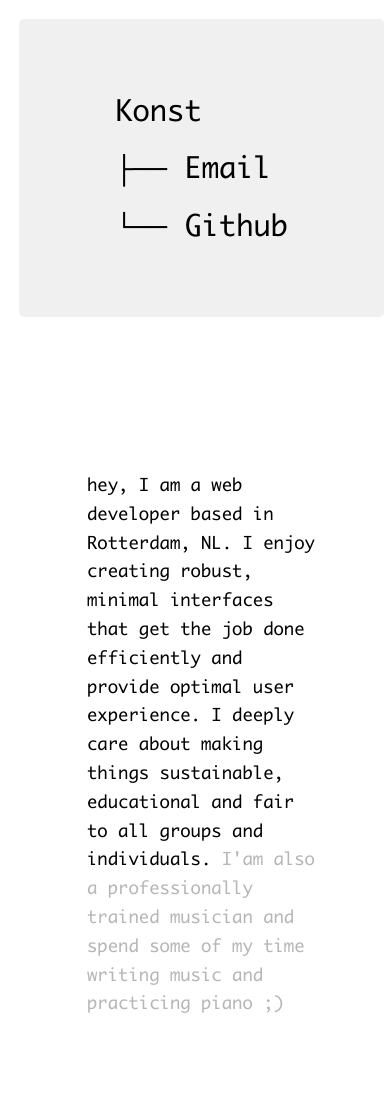
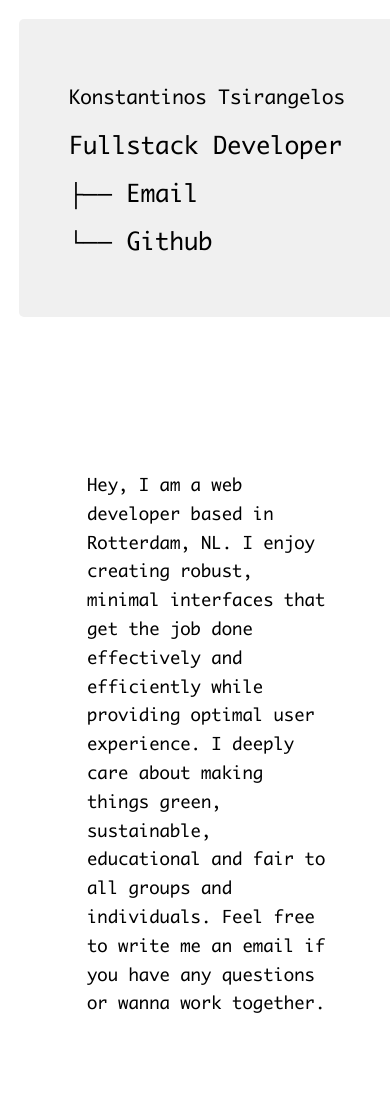
Before and after one commit to ktsirangelos/k, a website: page index.html in a window 390 px wide. Shown: the top 1100 px of the page. Drawn offline with Linux system fonts and the light colour scheme.

Commit message:
texts & colors

```diff
--- a/index.html
+++ b/index.html
@@ -1,17 +1,30 @@
 <!DOCTYPE html>
 <html lang="en">
-
   <head>
-  <meta charset="UTF-8">
-  <meta name="viewport" content="width=device-width, initial-scale=1.0">
+    <meta charset="UTF-8" />
+    <meta name="viewport" content="width=device-width, initial-scale=1.0" />
     <title>Konstantinos Tsirangelos – Fullstack Developer</title>
     <!-- Favicons -->
-  <link rel="apple-touch-icon" sizes="180x180" href="favicon/apple-touch-icon.png">
-  <link rel="icon" type="image/png" sizes="32x32" href="favicon/favicon-32x32.png">
-  <link rel="icon" type="image/png" sizes="16x16" href="favicon/favicon-16x16.png">
-  <link rel="manifest" href="favicon/site.webmanifest">
+    <link
+      rel="apple-touch-icon"
+      sizes="180x180"
+      href="favicon/apple-touch-icon.png"
+    />
+    <link
+      rel="icon"
+      type="image/png"
+      sizes="32x32"
+      href="favicon/favicon-32x32.png"
+    />
+    <link
+      rel="icon"
+      type="image/png"
+      sizes="16x16"
+      href="favicon/favicon-16x16.png"
+    />
+    <link rel="manifest" href="favicon/site.webmanifest" />
     <!-- Styles -->
-  <link rel="stylesheet" href="css/style.css?v=3.1">
+    <link rel="stylesheet" href="css/style.css?v=3.2" />
     <!-- Scripts -->
     <script defer src="js/script.js?v=1.3"></script>
   </head>
@@ -24,27 +37,32 @@
 
       <div class="mobile-title">
         <pre>
-Konst
+<span style="font-size: 2rem;">Konstantinos Tsirangelos</span>
+Fullstack Developer
 ├── Email
-└── Github</a
-></pre>
+└── Github</pre>
       </div>
 
       <div class="link"><a href="mailto:ktsirangelos@proton.me">Email</a></div>
       <div class="link">
-      <a href="https://github.com/ktsirangelos" target="_blank" rel="noopener noreferrer">GitHub</a>
+        <a
+          href="https://github.com/ktsirangelos"
+          target="_blank"
+          rel="noopener noreferrer"
+          >GitHub</a
+        >
       </div>
     </header>
 
     <main>
       <div class="about">
         <p>
-        hey, I am a web developer based in Rotterdam, NL. I enjoy creating
-        robust, minimal interfaces that get the job done efficiently and provide optimal user experience.
-        I deeply care about making things sustainable, educational and fair to all groups and
-        individuals.
-        <span class="musician">I'am also a professionally trained musician and spend some of my
-          time writing music and practicing piano ;)</span>
+          Hey, I am a web developer based in Rotterdam, NL. I enjoy creating
+          robust, minimal interfaces that get the job done effectively and
+          efficiently while providing optimal user experience. I deeply care
+          about making things green, sustainable, educational and fair to all
+          groups and individuals. Feel free to write me an email if you have any
+          questions or wanna work together.
         </p>
       </div>
 
@@ -56,7 +74,7 @@ Konst
 │   │   └── <a href="https://github.com/ktsirangelos/k" target="_blank" rel="noopener noreferrer">see code &rightarrow;</a>
 │   ├── <a href="https://fivequarters.studio" target="_blank" rel="noopener noreferrer">fivequarters.studio &rightarrow;</a>
 │   │   └── <a href="https://github.com/ktsirangelos/fivequarters.studio" target="_blank" rel="noopener noreferrer">see code &rightarrow;</a>
-│   ├── <a href="https://ktsirangelos.github.io/dida.studio/" target="_blank" rel="noopener noreferrer">dida.studio &rightarrow;</a>
+│   ├── <a href="https://ktsirangelos.github.io/dida.studio/" target="_blank" rel="noopener noreferrer">christinatsirangelou &rightarrow;</a>
 │   │   └── <a href="https://github.com/ktsirangelos/dida.studio" target="_blank" rel="noopener noreferrer">see code &rightarrow;</a>
 │   └── ...
 │       └── ...
@@ -123,5 +141,4 @@ Konst
 └── <span id="currentYear"></span></pre>
     </footer>
   </body>
-
 </html>
--- a/sass/layout/_header.scss
+++ b/sass/layout/_header.scss
@@ -52,8 +52,8 @@ header {
     display: flex;
     justify-content: center;
     align-items: center;
-    font-size: 3rem;
-    line-height: 6rem;
+    font-size: 2.5rem;
+    line-height: 5rem;
 
     a {
       color: var(--color-black);
--- a/sass/layout/_mainsection.scss
+++ b/sass/layout/_mainsection.scss
@@ -15,7 +15,7 @@ main {
     color: var(--color-black);
 
     > .tree-title {
-      color: var(--color-grey);
+      color: var(--color-blue);
     }
 
     a {
@@ -74,7 +74,7 @@ main {
     font-family: "Monaco", monospace;
     font-size: 1.3rem;
     color: var(--color-black);
-    padding: 0 6vw;
+    padding: 0 6.5vw;
 
     @include mixins.respond(tab-port) {
       font-size: 1.5rem;
@@ -87,8 +87,4 @@ main {
       line-height: 3rem;
     }
   }
-
-  .musician {
-    color: var(--color-grey);
-  }
 }
```
Also changed, not shown: css/style.css. Lines whose indentation alone changed are shown as unchanged.
